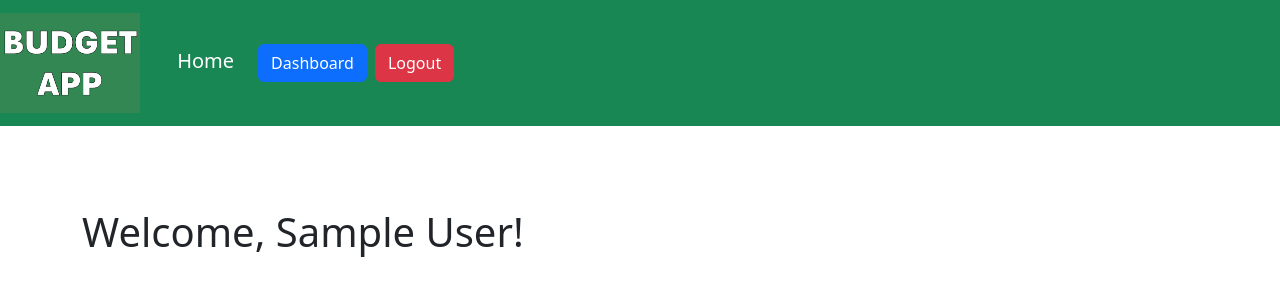
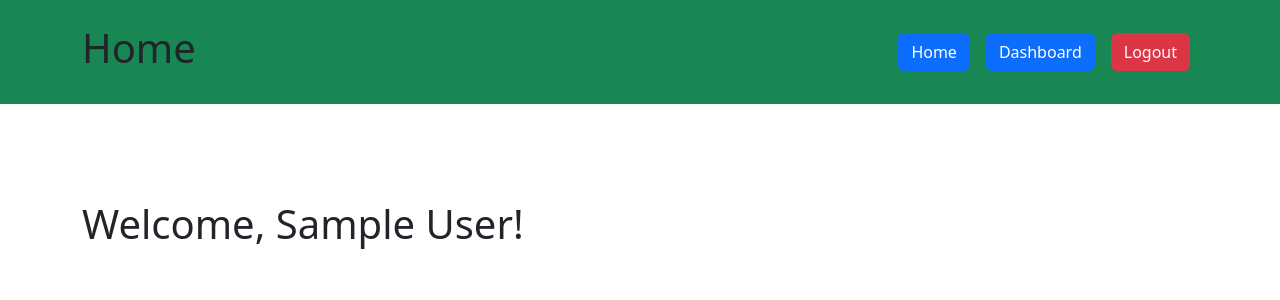
Before and after one commit to andlamb2002/budget-app, a React (Create React App) app in the folder client/: page / in a window 1280 px wide. Shown: the top 300 px of the page. Built offline with nearby package versions, Linux system fonts and the light colour scheme; sample sign-in values are in the browser's storage.

Commit message:
Made header fixed to top, redesigned

```diff
--- a/client/src/App.jsx
+++ b/client/src/App.jsx
@@ -14,9 +14,12 @@
     return (
         <AuthProvider>
             <BrowserRouter>
-                <Header />
-                <Alert propMessage={alertMessage} />
-                <div className="container mt-3">
+                <div className="fixed-top">
+                    <Header />
+                    <Alert propMessage={alertMessage} />
+                </div>
+                <div className="container">
+                    <div style={{ height: '200px', visibility: 'hidden' }}></div>
                     <Routes>
                         <Route path="/" element={<PrivateRoute><Homepage setAlertMessage={setAlertMessage} /></PrivateRoute>} />
                         <Route path="/login" element={<LoginRegister setAlertMessage={setAlertMessage} />} />
--- a/client/src/Components/Header.jsx
+++ b/client/src/Components/Header.jsx
@@ -1,8 +1,6 @@
 import React from 'react';
 import { useLocation, Link, useNavigate } from 'react-router-dom';
 import { useAuth } from '../Contexts/authContext';
-import logo from '../Assets/logo.png';
-import { Navbar } from 'react-bootstrap'; // Import the Navbar component from react-bootstrap
 
 function Header() {
     const { pathname } = useLocation();
@@ -28,18 +26,20 @@
     };
 
     return (
-        <Navbar bg="success" variant="dark" className="text-white"> {/* Use Navbar component with Bootstrap styling */}
-            <Navbar.Brand as={Link} to="/"> {/* Use Navbar.Brand to render a Link */}
-                <img src={logo} alt="Logo" height="100" style={{ marginRight: '32px' }} /> {/* Increase margin from mr-2 to mr-4 */}
-                {getPageTitle()}
-            </Navbar.Brand>
-            {user && (
-                <div className="ml-auto">
-                    <Link to="/dashboard" className="btn btn-primary mx-2">Dashboard</Link>
-                    <button onClick={handleLogout} className="btn btn-danger">Logout</button>
+        <header className="container-fluid bg-success py-4">
+            <div className="container">
+                <div className="d-flex justify-content-between align-items-center">
+                    <h1>{getPageTitle()}</h1>
+                    {user && (
+                        <div>
+                            <Link to="/" className="btn btn-primary m-2">Home</Link>
+                            <Link to="/dashboard" className="btn btn-primary m-2">Dashboard</Link>
+                            <button onClick={handleLogout} className="btn btn-danger m-2">Logout</button>
+                        </div>
+                    )}
                 </div>
-            )}
-        </Navbar>
+            </div>
+        </header>
     );
 }
 
```
Also changed, not shown: client/src/Assets/logo.png (deleted).
